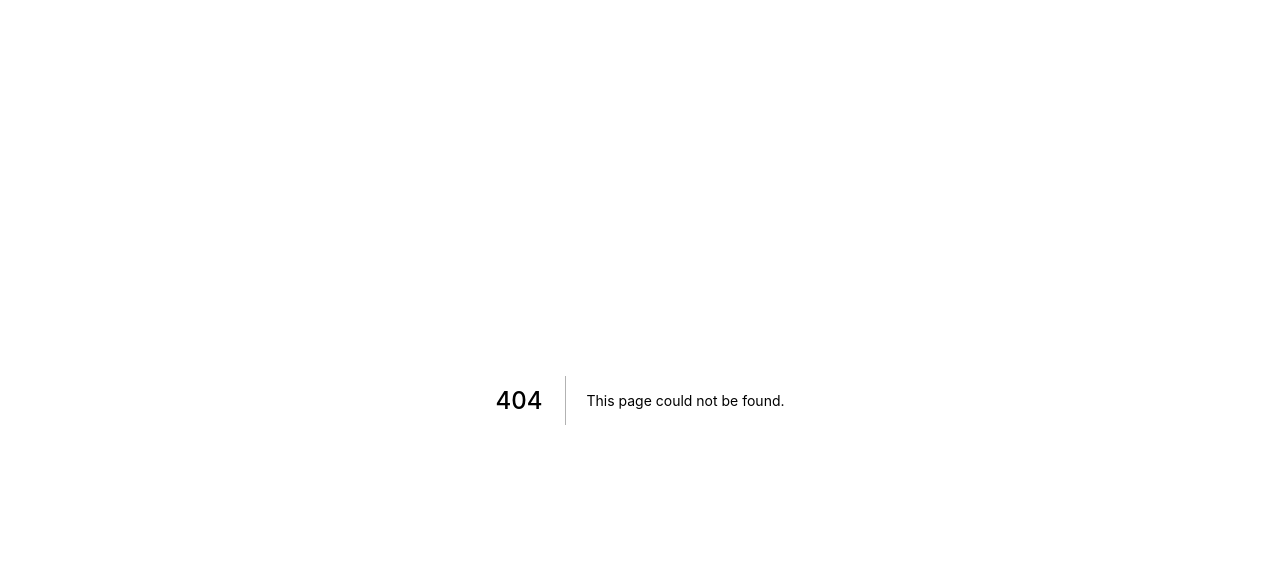
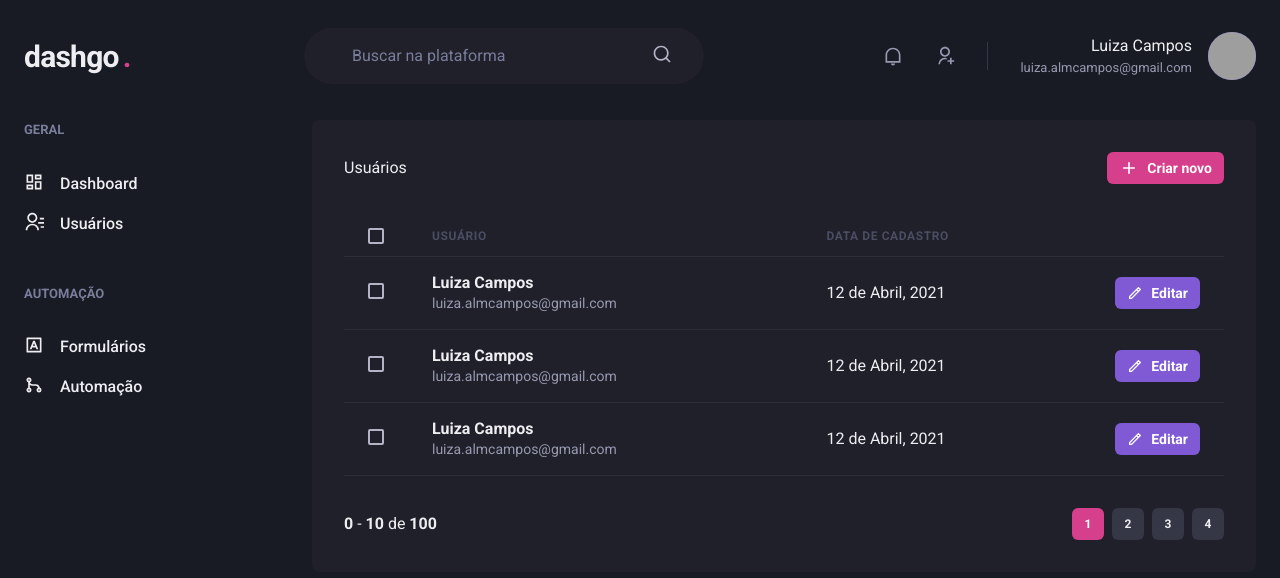
Before and after one commit to luizaacampos/dashgo, a Next.js app: page /users in a window 1280 px wide. Before the commit this address had no page. Shown: the top 578 px of the page. Built offline with nearby package versions, Linux system fonts and the light colour scheme; grey boxes are pictures that could not be loaded.

Commit message:
users and create user pages add

```diff
--- /dev/null
+++ b/src/components/Pagination.tsx
@@ -0,0 +1,65 @@
+import { Box, Button, Stack } from "@chakra-ui/react";
+
+export function Pagination() {
+    return (
+        <Stack
+            direction="row"
+            spacing="6"
+            mt="8"
+            justify="space-between"
+            align="center"
+        >
+            <Box>
+                <strong>0</strong> - <strong>10</strong> de <strong>100</strong>
+            </Box>
+            <Stack direction="row" spacing="2">
+                <Button
+                    size="sm"
+                    fontSize="xs"
+                    width="4"
+                    colorScheme="pink"
+                    disabled
+                    _disabled={{
+                        bg: "pink.500",
+                        cursor: "default",
+                    }}
+                >
+                    1
+                </Button>
+                <Button
+                    size="sm"
+                    fontSize="xs"
+                    width="4"
+                    bg="gray.700"
+                    _hover={{
+                        bg: "gray.500"
+                    }}
+                >
+                    2
+                </Button>
+                <Button
+                    size="sm"
+                    fontSize="xs"
+                    width="4"
+                    bg="gray.700"
+                    _hover={{
+                        bg: "gray.500"
+                    }}
+                >
+                    3
+                </Button>
+                <Button
+                    size="sm"
+                    fontSize="xs"
+                    width="4"
+                    bg="gray.700"
+                    _hover={{
+                        bg: "gray.500"
+                    }}
+                >
+                    4
+                </Button>
+            </Stack>
+        </Stack>
+    )
+}
--- a/src/pages/dashboard.tsx
+++ b/src/pages/dashboard.tsx
@@ -1,5 +1,6 @@
 import { Flex, SimpleGrid, Box, Text, theme } from "@chakra-ui/react";
 import dynamic from 'next/dynamic'
+import { ApexOptions } from 'apexcharts'
 
 import { Header } from "../components/Header";
 import { Sidebar } from "../components/Sidebar";
@@ -8,7 +9,7 @@
     ssr: false,
 })
 
-const options = {
+const options: ApexOptions = {
     chart: {
         toolbar: {
             show: false,
--- /dev/null
+++ b/src/pages/users/index.tsx
@@ -0,0 +1,120 @@
+import { Box, Flex, Heading, Button, Icon, Table, Thead, Tr, Th, Checkbox, Tbody, Td, Text } from "@chakra-ui/react";
+import React from "react";
+import { RiAddLine, RiPencilLine } from "react-icons/ri";
+
+import { Header } from "../../components/Header";
+import { Pagination } from "../../components/Pagination";
+import { Sidebar } from "../../components/Sidebar";
+
+export default function UserList() {
+    return (
+        <Box>
+           <Header />
+
+           <Flex w="100%" my="6" maxWidth={1480} mx="auto" px="6">
+                <Sidebar />
+
+                <Box flex="1" borderRadius={8} bg="gray.800" p="8">
+                    <Flex mb="8" justify="space-between" align="center">
+                        <Heading size="large" fontWeight="normal">Usuários</Heading>
+
+                        <Button
+                            as="a"
+                            size="sm"
+                            fontSize="sm"
+                            colorScheme="pink"
+                            leftIcon={<Icon as={RiAddLine} fontSize="20" />}
+                        >
+                            Criar novo
+                        </Button>
+                    </Flex>
+
+                    <Table colorScheme="whiteAlpha">
+                        <Thead>
+                            <Tr>
+                                <Th px="6" color="gray.300" width="8">
+                                    <Checkbox colorScheme="pink" />
+                                </Th>
+                                <Th>Usuário</Th>
+                                <Th>Data de cadastro</Th>
+                                <Th width="8"></Th>
+                            </Tr>
+                        </Thead>
+                        <Tbody>
+                            <Tr>
+                                <Td px="6">
+                                    <Checkbox colorScheme="pink" />
+                                </Td>
+                                <Td>
+                                    <Box>
+                                        <Text fontWeight="bold">Luiza Campos</Text>
+                                        <Text fontSize="sm" color="gray.300">luiza.almcampos@gmail.com</Text>
+                                    </Box>
+                                </Td>
+                                <Td>12 de Abril, 2021</Td>
+                                <Td>
+                                    <Button
+                                        as="a"
+                                        size="sm"
+                                        fontSize="sm"
+                                        colorScheme="purple"
+                                        leftIcon={<Icon as={RiPencilLine} fontSize="16" />}
+                                    >
+                                         Editar
+                                    </Button>
+                                </Td>
+                            </Tr>
+                            <Tr>
+                                <Td px="6">
+                                    <Checkbox colorScheme="pink" />
+                                </Td>
+                                <Td>
+                                    <Box>
+                                        <Text fontWeight="bold">Luiza Campos</Text>
+                                        <Text fontSize="sm" color="gray.300">luiza.almcampos@gmail.com</Text>
+                                    </Box>
+                                </Td>
+                                <Td>12 de Abril, 2021</Td>
+                                <Td>
+                                    <Button
+                                        as="a"
+                                        size="sm"
+                                        fontSize="sm"
+                                        colorScheme="purple"
+                                        leftIcon={<Icon as={RiPencilLine} fontSize="16" />}
+                                    >
+                                         Editar
+                                    </Button>
+                                </Td>
+                            </Tr>
+                            <Tr>
+                                <Td px="6">
+                                    <Checkbox colorScheme="pink" />
+                                </Td>
+                                <Td>
+                                    <Box>
+                                        <Text fontWeight="bold">Luiza Campos</Text>
+                                        <Text fontSize="sm" color="gray.300">luiza.almcampos@gmail.com</Text>
+                                    </Box>
+                                </Td>
+                                <Td>12 de Abril, 2021</Td>
+                                <Td>
+                                    <Button
+                                        as="a"
+                                        size="sm"
+                                        fontSize="sm"
+                                        colorScheme="purple"
+                                        leftIcon={<Icon as={RiPencilLine} fontSize="16" />}
+                                    >
+                                         Editar
+                                    </Button>
+                                </Td>
+                            </Tr>
+                        </Tbody>
+                    </Table>
+                    <Pagination />
+                </Box>
+           </Flex>
+        </Box>
+    )
+}
```
Also changed, not shown: src/pages/users/create.tsx (added, +42 -0 lines).
